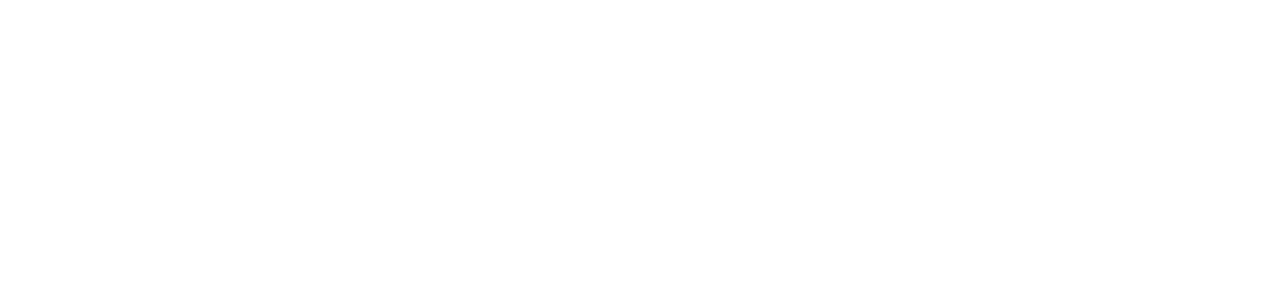
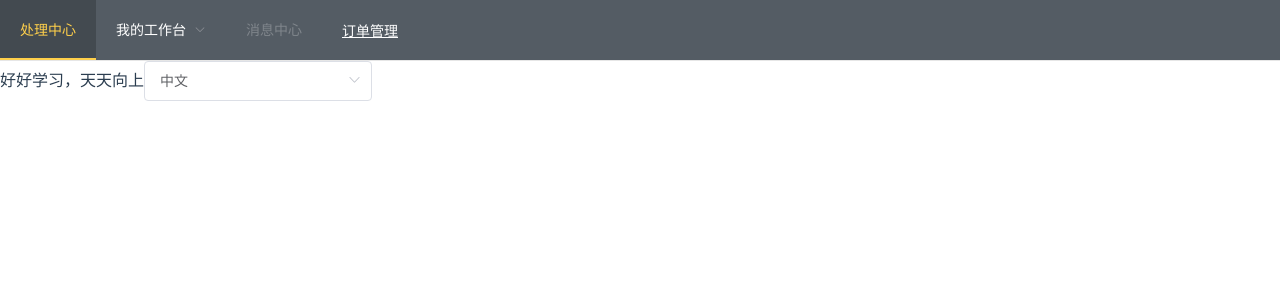
Before and after one commit to XiaoTao0428/vue_web_portal, a Vue app: page /#/home in a window 1280 px wide. Shown: the top 300 px of the page. Built offline with nearby package versions, Linux system fonts and the light colour scheme.

Commit message:
添加了首页

```diff
--- /dev/null
+++ b/src/assets/css/global.css
@@ -0,0 +1,4 @@
+html, body {
+    padding: 0;
+    margin: 0;
+}
--- a/src/main.js
+++ b/src/main.js
@@ -5,6 +5,7 @@
 import ElementUI from 'element-ui';
 import 'element-ui/lib/theme-chalk/index.css';
 import i18n from './i18n/i18n';
+import './assets/css/global.css'
 
 Vue.use(ElementUI)
 
--- a/src/router/index.js
+++ b/src/router/index.js
@@ -1,21 +1,28 @@
 import Vue from 'vue'
 import VueRouter from 'vue-router'
-import Home from '../views/home/home.vue'
-// import Home from '../views/Home.vue'
+import index from '@/views/index/index.vue'
 
 Vue.use(VueRouter)
 
 const routes = [
   {
     path: '/',
-    name: 'Home',
-    component: Home
+    name: 'index',
+    component: index,
+    redirect: '/home',
+    children: [
+      {
+        path: '/home',
+        name: 'home',
+        component: () => import(/* webpackChunkName: "home" */ '@/views/home/home.vue')
+      }
+    ]
   },
-  // {
-  //   path: '/about',
-  //   name: 'About',
-  //   component: () => import(/* webpackChunkName: "about" */ '../views/About.vue')
-  // }
+  {
+    path: '*',
+    name: 'NotFound404',
+    component: () => import(/* webpackChunkName: "about" */ '../views/NotFound404/NotFound404.vue')
+  }
 ]
 
 const router = new VueRouter({
--- /dev/null
+++ b/src/views/NotFound404/NotFound404.vue
@@ -0,0 +1,63 @@
+<template>
+  <div class="NotFound404_warp">
+    <div class="content">
+      <div class="left">
+
+      </div>
+      <div class="right">
+        <div class="title">404</div>
+        <div class="msg">
+          真是抱歉，找不到页面
+        </div>
+        <div class="actions">
+          <el-button>返回上一页</el-button>
+          <el-button>返回首页</el-button>
+        </div>
+      </div>
+    </div>
+  </div>
+</template>
+
+<script>
+export default {
+  name: "NotFound404",
+  data() {
+    return {}
+  }
+}
+</script>
+
+<style lang="scss" scoped>
+.NotFound404_warp {
+  width: 100vw;
+  height: 100vh;
+  background-color: #585A67;
+  display: flex;
+  align-items: center;
+  justify-content: center;
+
+  .content {
+    display: flex;
+    align-items: center;
+    justify-content: center;
+
+    .right {
+      .title {
+        font-size: 80px;
+        font-weight: bold;
+        color: #ffffff;
+      }
+      .msg {
+        font-size: 20px;
+        color: #ffffff;
+        margin-top: 20px;
+      }
+      .actions {
+        margin-top: 40px;
+        color: #ffffff;
+      }
+    }
+  }
+
+}
+</style>
--- /dev/null
+++ b/src/views/index/index.vue
@@ -0,0 +1,56 @@
+<template>
+  <div class="index_warp">
+    <div class="header">
+      <el-menu
+          :default-active="activeIndex2"
+          class="el-menu-demo"
+          mode="horizontal"
+          @select="handleSelect"
+          background-color="#545c64"
+          text-color="#fff"
+          active-text-color="#ffd04b">
+        <el-menu-item index="1">处理中心</el-menu-item>
+        <el-submenu index="2">
+          <template slot="title">我的工作台</template>
+          <el-menu-item index="2-1">选项1</el-menu-item>
+          <el-menu-item index="2-2">选项2</el-menu-item>
+          <el-menu-item index="2-3">选项3</el-menu-item>
+          <el-submenu index="2-4">
+            <template slot="title">选项4</template>
+            <el-menu-item index="2-4-1">选项1</el-menu-item>
+            <el-menu-item index="2-4-2">选项2</el-menu-item>
+            <el-menu-item index="2-4-3">选项3</el-menu-item>
+          </el-submenu>
+        </el-submenu>
+        <el-menu-item index="3" disabled>消息中心</el-menu-item>
+        <el-menu-item index="4"><a href="https://www.ele.me" target="_blank">订单管理</a></el-menu-item>
+      </el-menu>
+    </div>
+    <router-view></router-view>
+  </div>
+</template>
+
+<script>
+export default {
+  name: "index",
+  data() {
+    return {
+      activeIndex2: '1',
+    }
+  },
+  methods: {
+    handleSelect(key, keyPath) {
+      console.log(key, keyPath)
+    }
+  }
+}
+</script>
+
+<style lang="scss" scoped>
+.index_warp {
+  width: 100%;
+  .header {
+    width: 100%;
+  }
+}
+</style>
```
Also changed, not shown: 1 other file (tests, documents, lock files or other folders).
